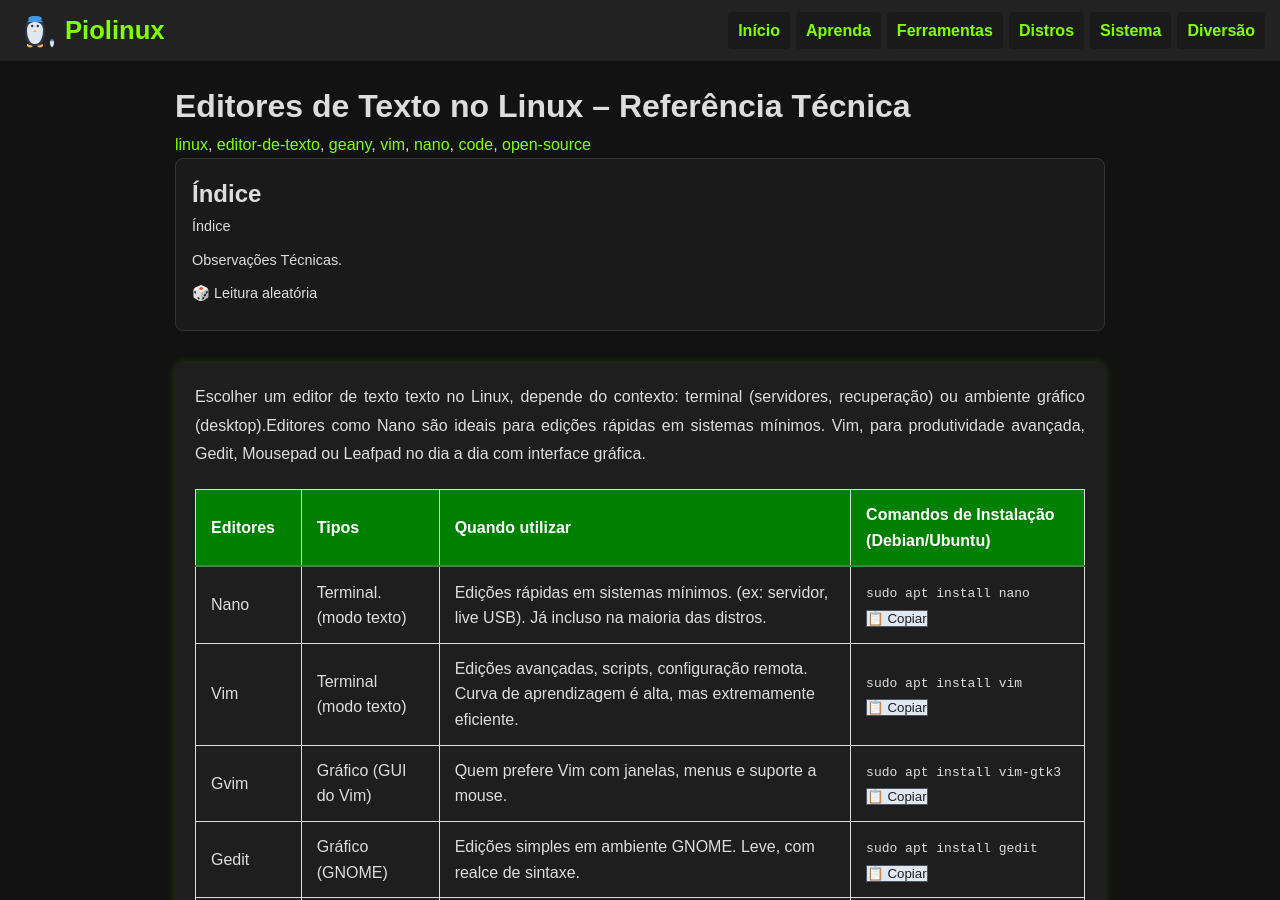
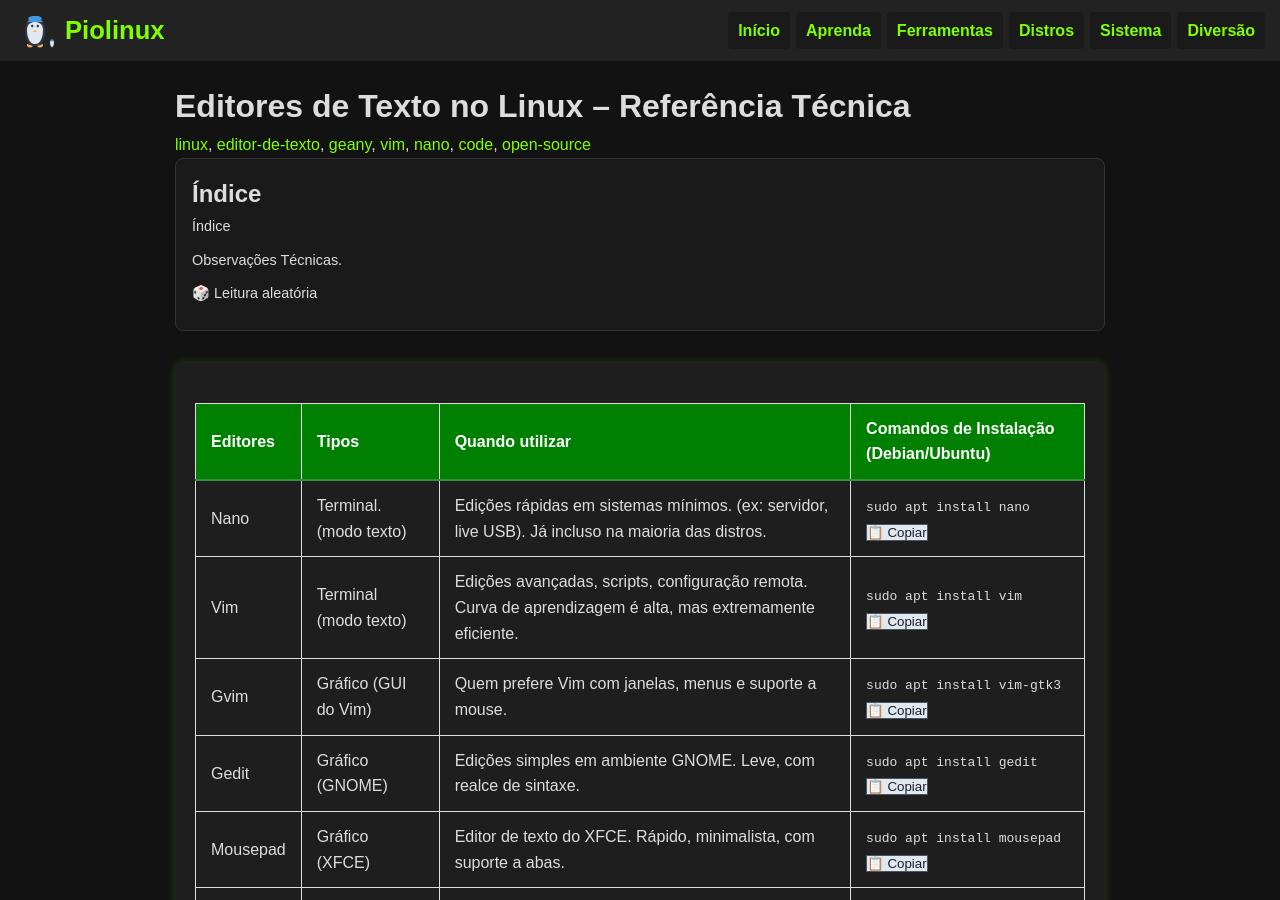
Before and after one commit to Piolinux/piolinux-site, a Jekyll site: the page built from _posts/2025-08-15-editores-de-texto-linux.md, in a window 1280 px wide and 900 px high. Built offline with Jekyll 4.4.1, drawn with Linux system fonts in a browser that asks for light colours.

Commit message:
Update 2025-08-15-editores-de-texto-linux.md

```diff
--- a/_posts/2025-08-15-editores-de-texto-linux.md
+++ b/_posts/2025-08-15-editores-de-texto-linux.md
@@ -16,9 +16,6 @@ tags: [linux, editor-de-texto, geany, vim, nano, code, open-source]
 <section class="post-content">
 
 
-         <p>Escolher um editor de texto texto no Linux, depende do
-         contexto: terminal (servidores, recuperação) ou ambiente
-         gráfico (desktop).Editores como Nano são ideais para edições rápidas em sistemas mínimos. Vim, para produtividade avançada, Gedit, Mousepad ou Leafpad no dia a dia com interface gráfica.</p>
 
 
             <table class="evergreen-table">
```
